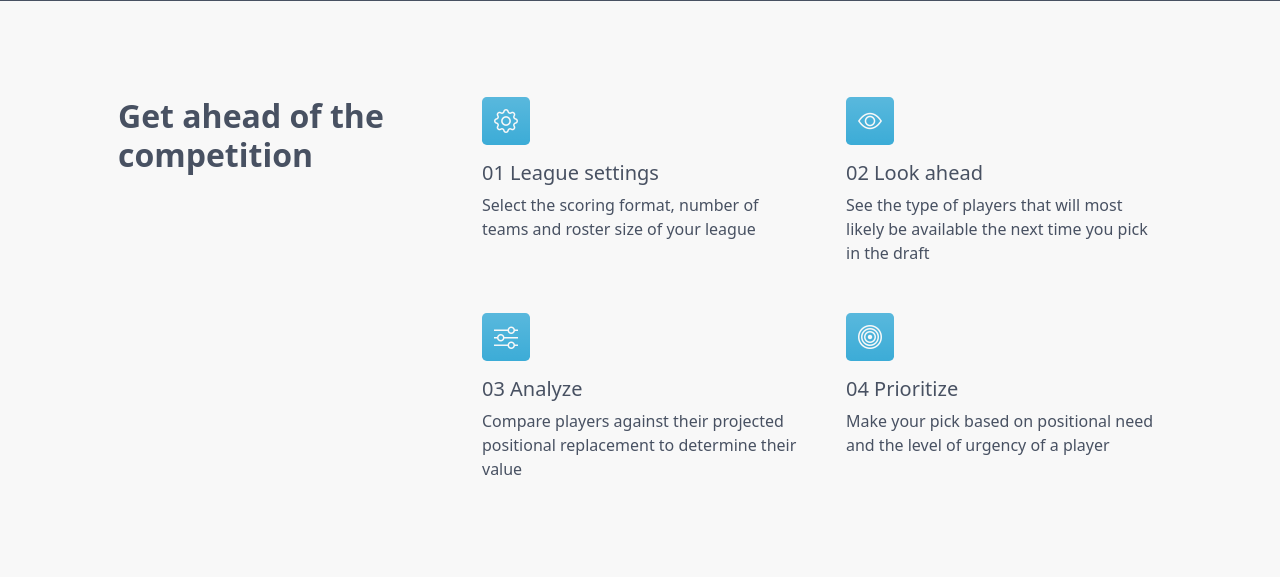
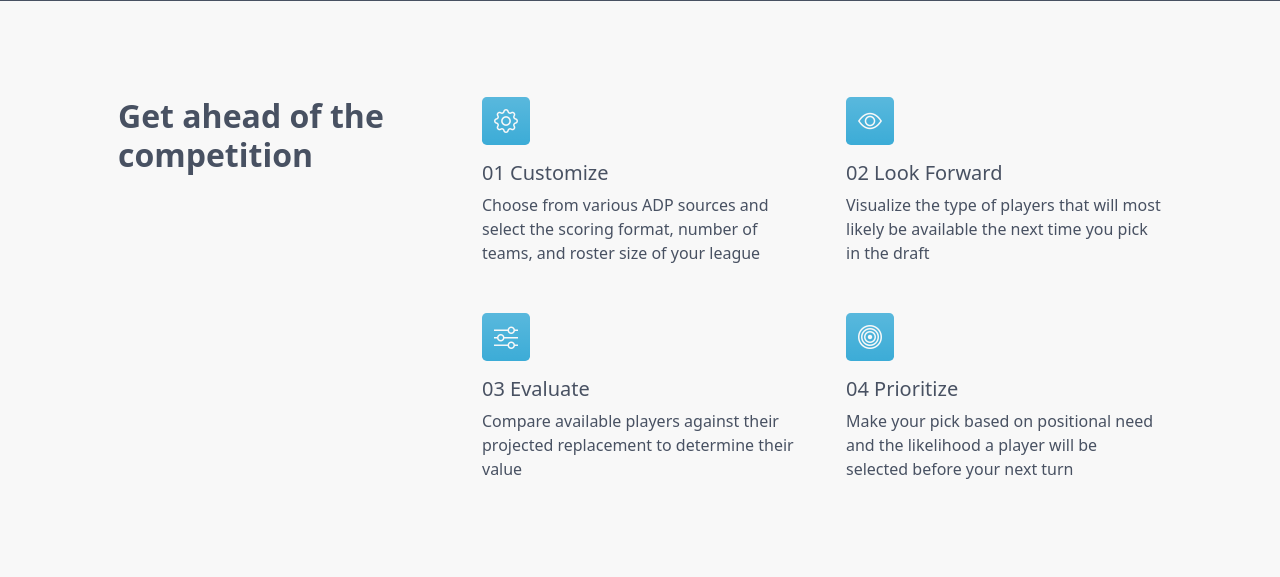
Before and after one commit to Cxge/playergap, a Flask app: page / in a window 1280 px wide. Shown: the part 542-1119 px from the top of the page. Run offline with Flask 2, Linux system fonts and the light colour scheme; some libraries are stand-ins or nearby versions.

Commit message:
Minor aesthetic changes

```diff
--- a/flaskfantasy/forms.py
+++ b/flaskfantasy/forms.py
@@ -28,7 +28,7 @@ class SettingsForm(FlaskForm):
                                      validators=[DataRequired()],
                                      choices=[])
 
-    adp_source = SelectField('ADP data source',
+    adp_source = SelectField('ADP source',
                              validators=[DataRequired()],
                              choices=[])
 
--- a/flaskfantasy/routes.py
+++ b/flaskfantasy/routes.py
@@ -60,7 +60,9 @@ def contact():
 @app.route("/settings", methods=['GET', 'POST'])
 def settings():
     form = SettingsForm()
-    choices = ['All (Average)'] + [src.source_name.replace('FantasyPros-', '') for src in Adp.query.with_entities(Adp.source_name).filter(Adp.system=='1-QB', Adp.scoring=='Half-PPR', Adp.source_name!='FantasyPros-FFC').distinct()]
+    choices = sorted([src.source_name.replace('FantasyPros-', '') for src in Adp.query.with_entities(Adp.source_name).filter(Adp.system=='1-QB',
+        Adp.scoring=='Half-PPR', Adp.source_name!='FantasyPros-FFC').distinct()], key=str.casefold)
+    choices = ['All (Average)'] + choices
     #choices = list(dict.fromkeys(choices)) #We have FFC and FantasyPros-FFC, so we need to remove duplicates after replacing 'FantasyPros-' for ''
     form.adp_source.choices = choices
     if form.validate_on_submit():
@@ -342,8 +344,8 @@ def num_rounds(system):
 
 @app.route("/settings/adp_sources/<system>/<scoring>")
 def adp_sources(system, scoring):
-    choices = [src.source_name.replace('FantasyPros-', '') for src in Adp.query.with_entities(Adp.source_name).filter(Adp.system==system,
-        Adp.scoring==scoring, Adp.season==2021).distinct()]
+    choices = sorted([src.source_name.replace('FantasyPros-', '') for src in Adp.query.with_entities(Adp.source_name).filter(Adp.system==system,
+        Adp.scoring==scoring, Adp.source_name!='FantasyPros-FFC').distinct()], key=str.casefold)
     if system == '1-QB':
         choices = ['All (Average)'] + choices
     return jsonify({'adp_sources': choices})
--- a/flaskfantasy/static/main.css
+++ b/flaskfantasy/static/main.css
@@ -6,6 +6,10 @@ html {
 body {
   background: #F8F8F8;
   color: #485162;
+}
+
+a {
+  text-decoration: none;
 }
 
 td {
--- a/flaskfantasy/templates/index.html
+++ b/flaskfantasy/templates/index.html
@@ -26,23 +26,23 @@
                   <div class="row gx-5 row-cols-1 row-cols-md-2">
                       <div class="col mb-5 h-100">
                           <div class="feature bg-blue bg-gradient text-white-custom rounded-3 mb-3"><i class="bi bi-gear"></i></div>
-                          <h2 class="h5">01 League settings</h2>
-                          <p class="mb-0 text-gray-custom">Select the scoring format, number of teams and roster size of your league</p>
+                          <h2 class="h5">01 Customize</h2>
+                          <p class="mb-0 text-gray-custom">Choose from various ADP sources and select the scoring format, number of teams, and roster size of your league</p>
                       </div>
                       <div class="col mb-5 h-100">
                           <div class="feature bg-blue bg-gradient text-white-custom rounded-3 mb-3"><i class="bi bi-eye"></i></div>
-                          <h2 class="h5">02 Look ahead</h2>
-                          <p class="mb-0 text-gray-custom">See the type of players that will most likely be available the next time you pick in the draft</p>
+                          <h2 class="h5">02 Look Forward</h2>
+                          <p class="mb-0 text-gray-custom">Visualize the type of players that will most likely be available the next time you pick in the draft</p>
                       </div>
                       <div class="col mb-5 mb-md-0 h-100">
                           <div class="feature bg-blue bg-gradient text-white-custom rounded-3 mb-3"><i class="bi bi-sliders"></i></div>
-                          <h2 class="h5">03 Analyze</h2>
-                          <p class="mb-0 text-gray-custom">Compare players against their projected positional replacement to determine their value</p>
+                          <h2 class="h5">03 Evaluate</h2>
+                          <p class="mb-0 text-gray-custom">Compare available players against their projected replacement to determine their value</p>
                       </div>
                       <div class="col h-100">
                           <div class="feature bg-blue bg-gradient text-white-custom rounded-3 mb-3"><i class="bi bi-bullseye"></i></div>
                           <h2 class="h5">04 Prioritize</h2>
-                          <p class="mb-0 text-gray-custom">Make your pick based on positional need and the level of urgency of a player</p>
+                          <p class="mb-0 text-gray-custom">Make your pick based on positional need and the likelihood a player will be selected before your next turn</p>
                       </div>
                   </div>
               </div>
--- a/flaskfantasy/templates/results.html
+++ b/flaskfantasy/templates/results.html
@@ -1,10 +1,11 @@
 {% extends "layout.html" %}
 
 {% block content %}
+    <div class="container px-5 py-5">
         <div class="row justify-content-center">
             <div class="col-md-7">
                 <div class="content-section">
-                <h5 class="border-bottom fw-bold p-2">Draft Results</h5>
+                    <h4 class="border-bottom fw-bold p-2">Draft Results</h4>
                     <div id="teamfilter" class="p-2 d-flex justify-content-center">Team:&nbsp;&nbsp;</div>
                     <table id="resultstable" class="table table-hover table-sm nowrap" style="width:100%">
                         <thead class="thead-custom">
@@ -24,6 +25,7 @@
                             </tr>
                         </tfoot>
                     </table>
+                </div>
             </div>
         </div>
     </div>
```
Also changed, not shown: flaskfantasy/templates/settings.html (+12 -1 lines). Lines whose indentation alone changed are shown as unchanged.
